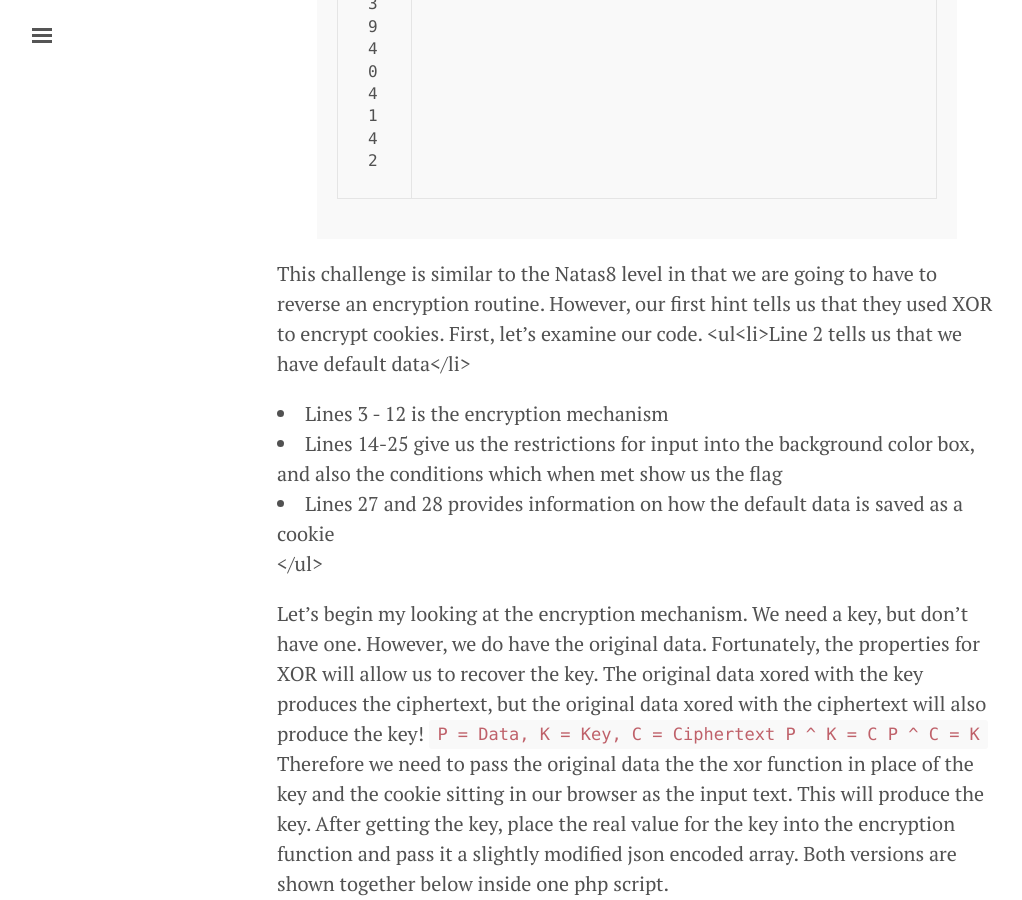
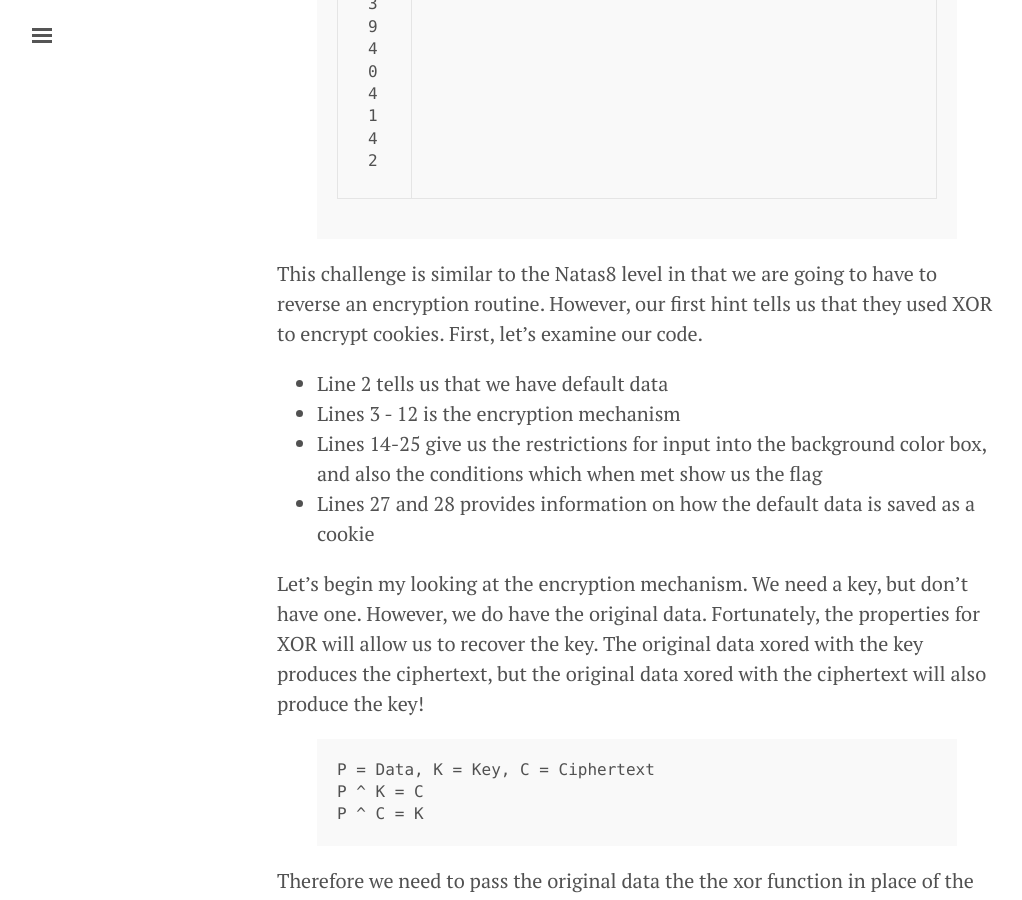
Before and after one commit to MCPA/MCPA.github.io, a Jekyll site: the page built from _posts/natas-overthewire/2015-09-28-natas11.markdown, in a window 1280 px wide and 900 px high, scrolled down 2075 px. Shown: the whole window, without its empty margins (3-1025 px from the left). Built offline with Jekyll 4.4.1, drawn with Linux system fonts in a browser that asks for light colours.

Commit message:
Update 2015-09-28-natas11.markdown

```diff
--- a/_posts/natas-overthewire/2015-09-28-natas11.markdown
+++ b/_posts/natas-overthewire/2015-09-28-natas11.markdown
@@ -58,16 +58,17 @@ if($data["showpassword"] == "yes") {
 {% endhighlight %}
 
 This challenge is similar to the Natas8 level in that we are going to have to reverse an encryption routine. However, our first hint tells us that they used XOR to encrypt cookies. First, let's examine our code.
-<ul<li>Line 2 tells us that we have default data</li>
+<ul><li>Line 2 tells us that we have default data</li>
 <li>Lines 3 - 12 is the encryption mechanism</li>
 <li>Lines 14-25 give us the restrictions for input into the background color box, and also the conditions which when met show us the flag</li>
 <li>Lines 27 and 28 provides information on how the default data is saved as a cookie</li></ul>
 
 Let's begin my looking at the encryption mechanism. We need a key, but don't have one. However, we do have the original data. Fortunately, the properties for XOR will allow us to recover the key. The original data xored with the key produces the ciphertext, but the original data xored with the ciphertext will also produce the key!
-<code> P = Data, K = Key, C = Ciphertext
+
+<figure class="highlight"><pre><code class="language-text" data-lang="text">P = Data, K = Key, C = Ciphertext
 P ^ K = C
-P ^ C = K
-</code>
+P ^ C = K</code></pre></figure>
+
 Therefore we need to pass the original data the the xor function in place of the key and the cookie sitting in our browser as the input text. This will produce the key. After getting the key, place the real value for the key into the encryption function and pass it a slightly modified json encoded array. Both versions are shown together below inside one php script.
 
 {% highlight php linenos %}
```
